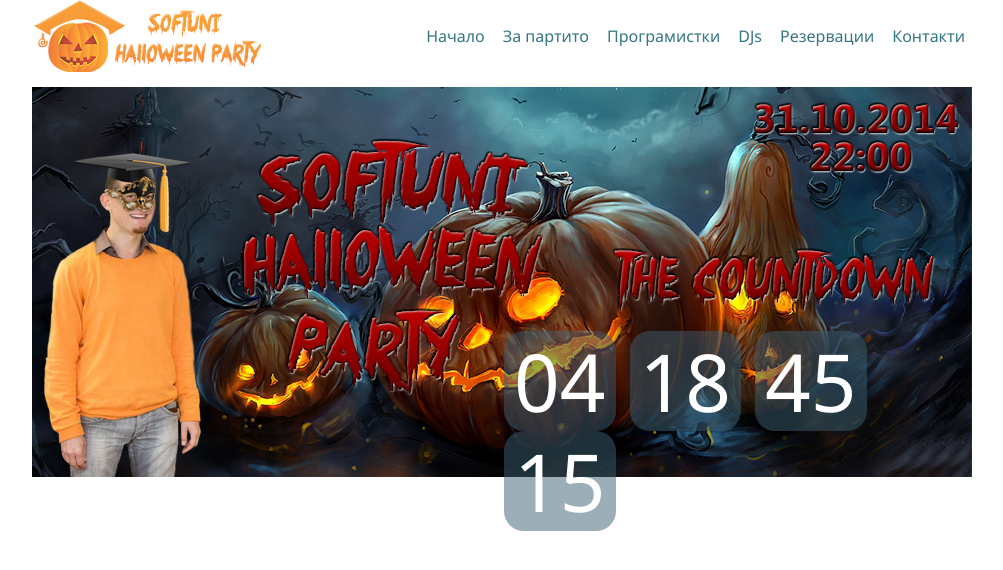
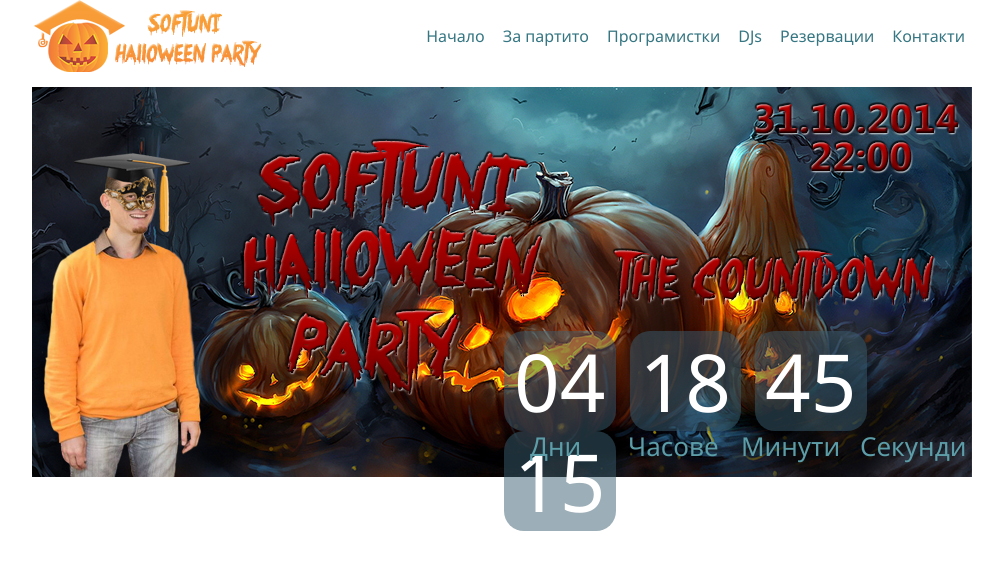
Before and after one commit to vsavov1/TEAM-DARK-BYZANTIUM-, a plain HTML site: page code/index.html in a window 1280 px wide. Shown: the whole page, without its empty margins (138-1141 px from the left). Drawn offline with nearby package versions, Linux system fonts and the light colour scheme.

Commit message:
countdown edit

```diff
--- a/code/css/style.css
+++ b/code/css/style.css
@@ -121,3 +121,48 @@
   font-size: 14px;
   font-family: Segoe UI;
 }
+#countdowntext {
+  width: 462px;
+  height: 46px;
+  float: right;
+}
+#days {
+  width: 50px;
+  height: 50px;
+  color: #5c9da8;
+  font-size: 26px;
+  font-family: Segoe UI;
+  float: left;
+  margin-top: 5px;
+  padding-left: 20px;
+}
+#hours {
+  width: 50px;
+  height: 50px;
+  color: #5c9da8;
+  font-size: 26px;
+  font-family: Segoe UI;
+  float: left;
+  margin-left: 48px;
+  margin-top: 5px;
+}
+#mins {
+  width: 50px;
+  height: 50px;
+  color: #5c9da8;
+  font-size: 26px;
+  font-family: Segoe UI;
+  float: left;
+  margin-left: 63px;
+  margin-top: 5px;
+}
+#seconds {
+  width: 50px;
+  height: 50px;
+  color: #5c9da8;
+  font-size: 26px;
+  font-family: Segoe UI;
+  float: left;
+  margin-left: 69px;
+  margin-top: 5px;
+}
--- a/code/index.html
+++ b/code/index.html
@@ -33,6 +33,12 @@
 				<li> <span class="seconds">00</span>
 				</li>
 			</ul>
+			<div id="countdowntext">
+				<p id="days">Дни</p>
+				<p id="hours">Часове</p>
+				<p id="mins">Минути</p>
+				<p id="seconds">Секунди</p>
+			</div>
 		</div>
 		<script class="source" type="text/javascript">
 			$('.countdown').downCount({
```
